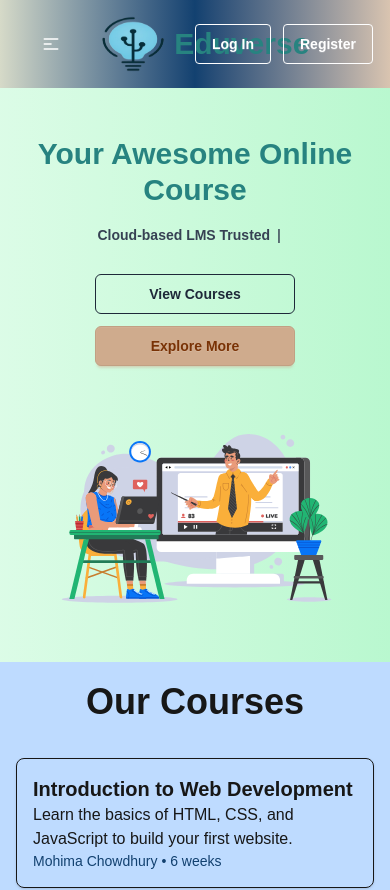
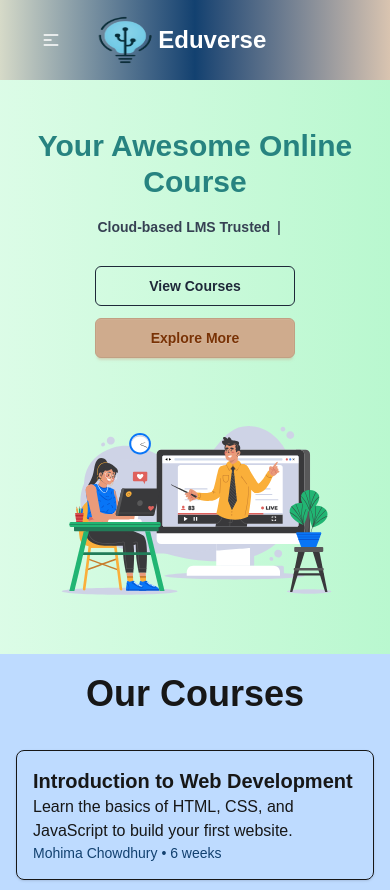
Before and after one commit to arafat-mr/Eduverse, a Next.js app: page / in a window 390 px wide. Shown: the top 890 px of the page. Built offline with nearby package versions, Linux system fonts and the light colour scheme.

Commit message:
fix responsive issue of navbar

```diff
--- a/src/app/components/Logo.jsx
+++ b/src/app/components/Logo.jsx
@@ -5,14 +5,16 @@ export default function Logo() {
   return (
     <Link href={"/"} className="text-2xl font-bold hover:cursor-pointer">
       <div className="flex items-center justify-center">
-        <div className="h-14 w-28 ">
+        <div className="lg:h-14 lg:w-28 h-12 w-24">
           <img
-            className="w-full h-full  rounded-full  "
+            className="w-full h-full rounded-full  "
             src="/EduLogo.png"
             alt="logo"
           />
         </div>
-        <p className="-ml-4 text-3xl font-extrabold text-[#278380]">Eduverse</p>
+        <p className="-ml-4 lg:text-3xl text-2xl font-extrabold text-white md:text-[#278380]">
+          Eduverse
+        </p>
       </div>
     </Link>
   );
--- a/src/app/components/Navbar.jsx
+++ b/src/app/components/Navbar.jsx
@@ -28,11 +28,15 @@ export default function Navbar() {
     </>
   );
   return (
-    <div className=" bg-linear-to-r from-secondary via-primary to-accent py-2 sticky top-0">
+    <div className="bg-linear-to-r from-secondary via-primary to-accent py-2 sticky top-0 z-50000">
       <div className="navbar text-white max-w-11/12 mx-auto">
         <div className="navbar-start">
           <div className="dropdown">
-            <div tabIndex={0} role="button" className="btn btn-ghost lg:hidden">
+            <div
+              tabIndex={0}
+              role="button"
+              className="btn  btn-ghost lg:hidden"
+            >
               <svg
                 xmlns="http://www.w3.org/2000/svg"
                 className="h-5 w-5"
@@ -62,8 +66,8 @@ export default function Navbar() {
         <div className="navbar-center hidden lg:flex">
           <ul className=" menu-horizontal px-1">{links}</ul>
         </div>
-        <div className="navbar-end">
-          <div className="flex gap-3">
+        <div className="navbar-end ">
+          <div className="md:flex gap-3 hidden">
             <Link href={"/login"} className="btn btn-outline">
               Log In
             </Link>
```
